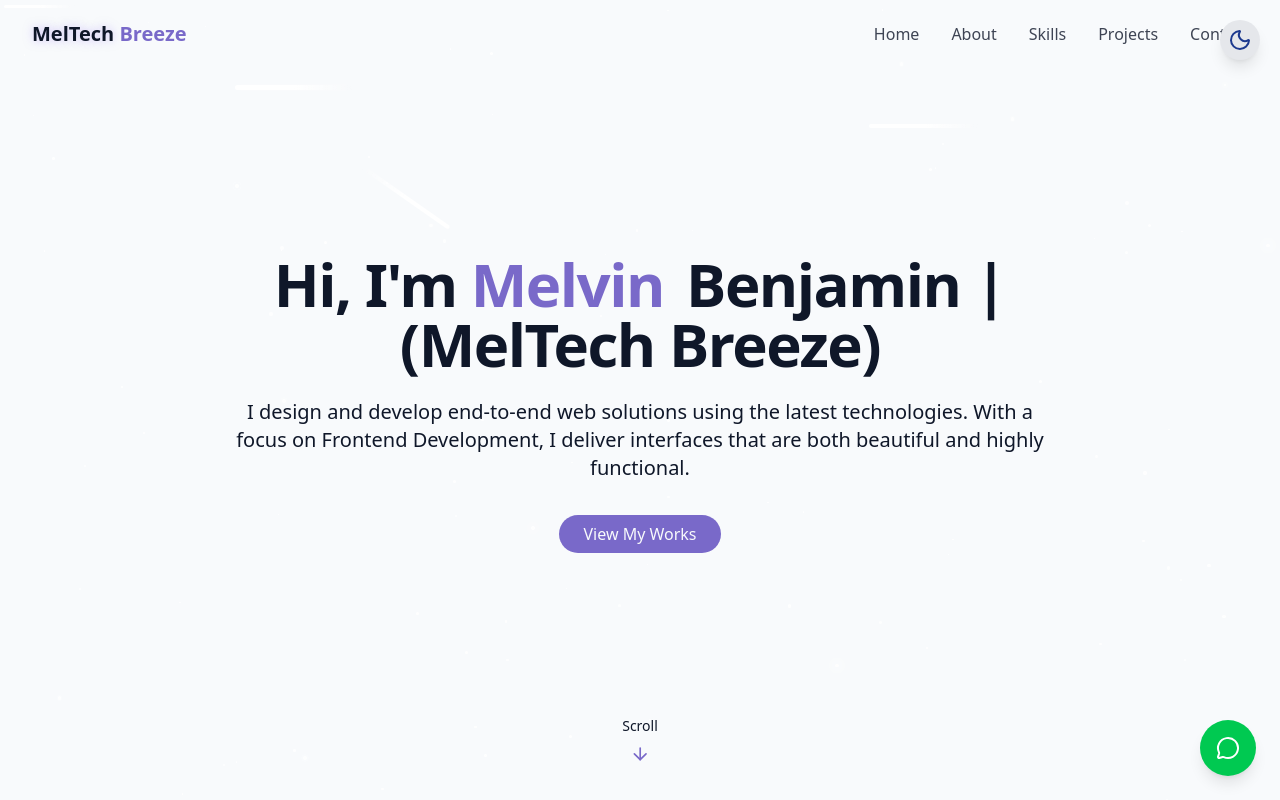
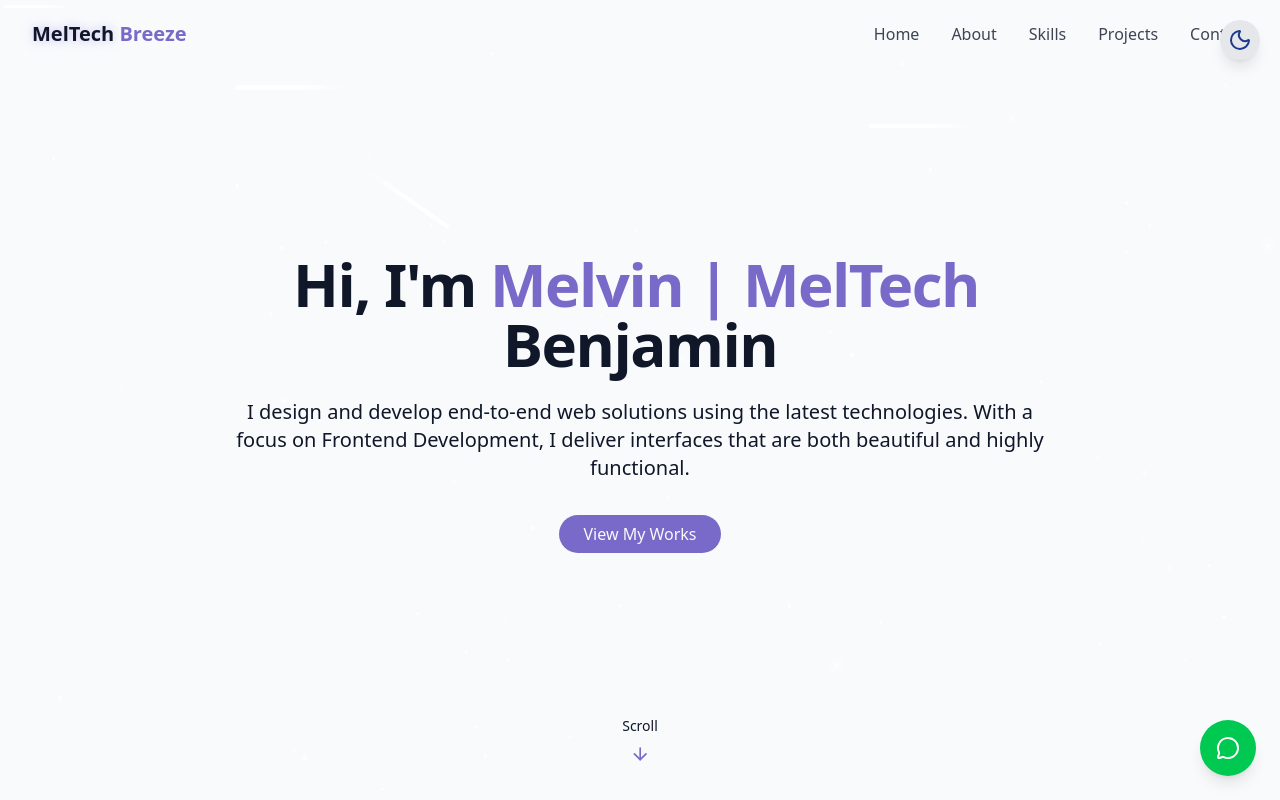
Before and after one commit to melvincbenjamin/meltech_breeze, a React (Vite) app: page / in a window 1280 px wide. Shown: the top 800 px of the page. Built offline with nearby package versions, Linux system fonts and the light colour scheme.

Commit message:
Update HeroSection.jsx

```diff
--- a/src/components/HeroSection.jsx
+++ b/src/components/HeroSection.jsx
@@ -12,11 +12,11 @@ export const HeroSection = () => {
                         <span className="opacity-0 animate-fade-in">Hi, I'm</span>
                         <span className="text-primary opacity-0 animate-fade-in-delay-1">
                             {" "}
-                            Melvin
+                            Melvin | MelTech
                         </span>
                         <span className="text-gradient ml-2 opacity-0 animate-fade-in-delay-2">
                             {" "}
-                            Benjamin | (MelTech Breeze)
+                            Benjamin
                         </span>
                     </h1>
 
```
